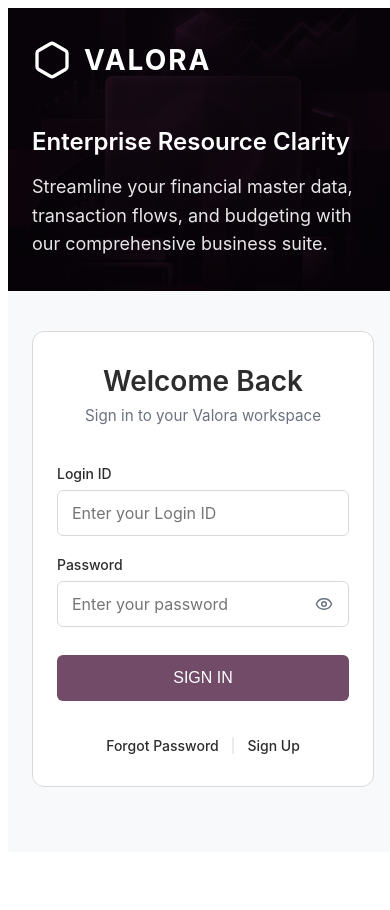
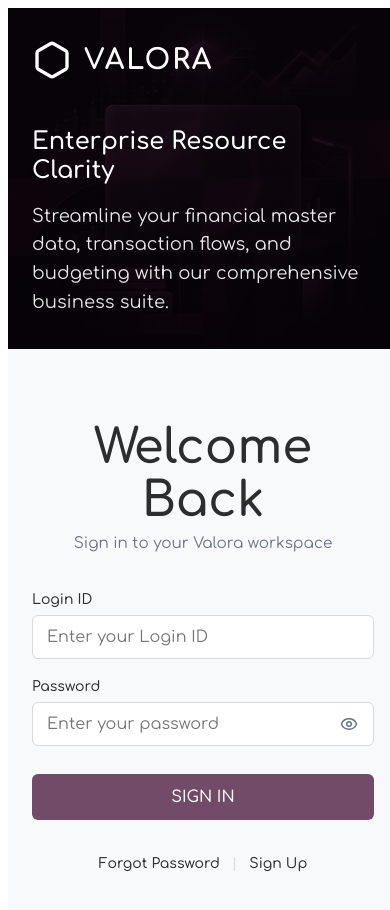
Before and after one commit to RITISHM/VALORA, a React (Vite) app in the folder client/: page /login in a window 390 px wide. Shown: the top 910 px of the page. Before the commit the page ends 860 px from the top, so only its background shows below. Built offline with nearby package versions, Linux system fonts and the light colour scheme; no server answers; the HTML template or start-up script is replaced by a standard one.

Commit message:
Changed font and removed bg

```diff
--- a/client/index.html
+++ b/client/index.html
@@ -4,6 +4,9 @@
     <meta charset="UTF-8" />
     <meta name="viewport" content="width=device-width, initial-scale=1.0" />
     <title>Valora</title>
+    <link rel="preconnect" href="https://fonts.googleapis.com">
+    <link rel="preconnect" href="https://fonts.gstatic.com" crossorigin>
+    <link href="https://fonts.googleapis.com/css2?family=Comfortaa:wght@300..700&display=swap" rel="stylesheet">
   </head>
   <body>
     <div id="root"></div>
--- a/client/src/styles/login.css
+++ b/client/src/styles/login.css
@@ -13,7 +13,11 @@
   --valora-error: #DC3545;
   --valora-success: #198754;
 
-  --font-family: 'Inter', system-ui, -apple-system, sans-serif;
+  --font-family: 'Comfortaa', cursive, sans-serif;
+}
+
+*, *::before, *::after {
+  font-family: var(--font-family);
 }
 
 /* Base Layout */
@@ -131,10 +135,10 @@
 .form-container {
   width: 100%;
   max-width: 440px;
-  background: var(--valora-surface);
-  padding: 48px;
+  background: transparent;
+  padding: 48px 0;
   border-radius: 12px;
-  box-shadow: 0 4px 24px rgba(0, 0, 0, 0.04);
+  box-shadow: none;
 }
 
 .form-header {
@@ -143,7 +147,7 @@
 }
 
 .welcome-text {
-  font-size: 1.75rem;
+  font-size: 3rem;
   color: var(--valora-text-main);
   margin: 0 0 8px 0;
   font-weight: 600;
@@ -319,8 +323,8 @@
   }
 
   .form-container {
-    padding: 32px 24px;
+    padding: 32px 0;
     box-shadow: none;
-    border: 1px solid var(--valora-border);
+    border: none;
   }
 }
```
